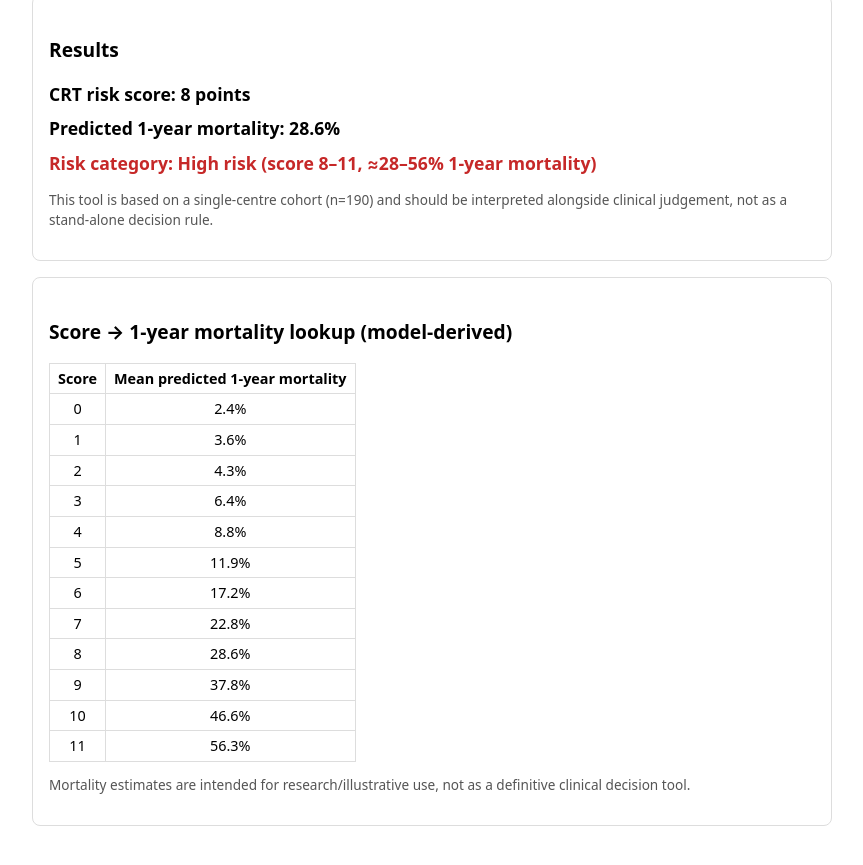
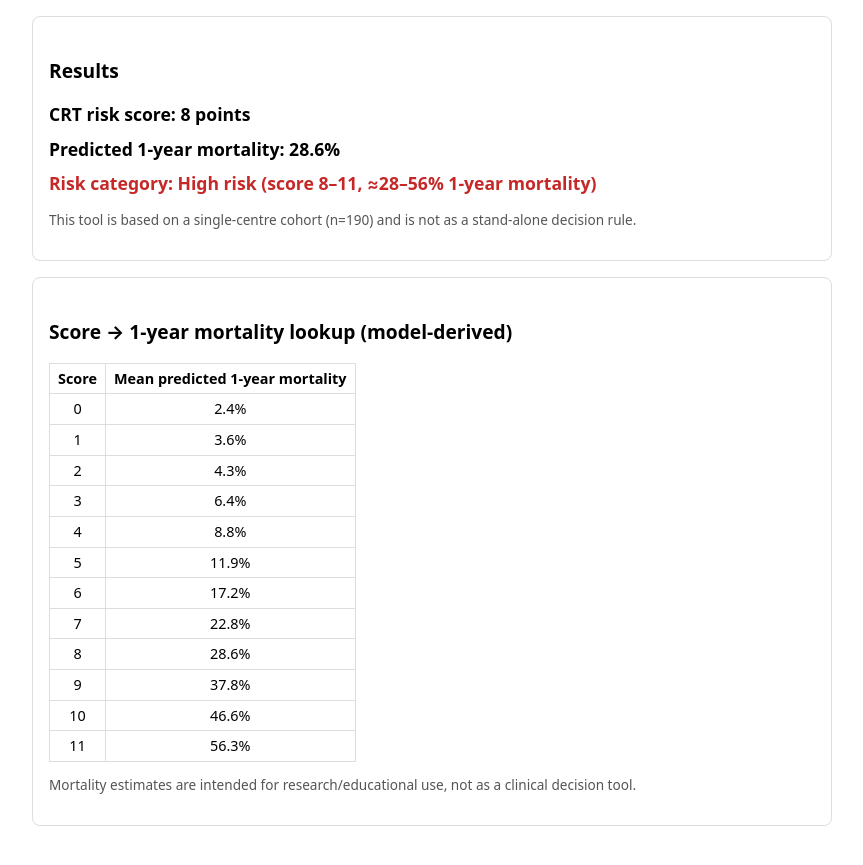
Before and after one commit to HF-Tools/crt-mortality-risk-calculator, a plain HTML site: page index.html in a window 1280 px wide. Shown: the part 735-1600 px from the top of the page, without its empty margins (208-1071 px from the left). Drawn offline with Linux system fonts and the light colour scheme.

Commit message:
Revise educational disclaimers in index.html

```diff
--- a/index.html
+++ b/index.html
@@ -76,7 +76,7 @@
 <body>
   <h1>CRT Decision Support Tool for Hospitalised HF Patients</h1>
   <p class="small">
-    Points-based risk score derived from a single centre cohort of 190 heart failure hospitalised patients who went on to have an inpatient or outpatient CRT. Higher scores indicate higher risk of 1-year mortality.
+    This is an unvalidated research/education tool and should not be used to guide care decisions. Points-based risk score derived from a single centre cohort of 190 heart failure hospitalised patients who went on to have an inpatient or outpatient CRT. Higher scores indicate higher risk of 1-year mortality.
   </p>
 
   <div class="card">
@@ -149,7 +149,7 @@
       <tbody></tbody>
     </table>
     <p class="small">
-      Mortality estimates are intended for research/illustrative use, not as a definitive clinical decision tool.
+      Mortality estimates are intended for research/educational use, not as a clinical decision tool.
     </p>
   </div>
 
@@ -267,7 +267,7 @@
       catEl.textContent = "Risk category: " + cat.text;
       catEl.classList.add(cat.css);
 
-      extraEl.textContent = "This tool is based on a single-centre cohort (n=190) and should be interpreted alongside clinical judgement, not as a stand-alone decision rule.";
+      extraEl.textContent = "This tool is based on a single-centre cohort (n=190) and is not as a stand-alone decision rule.";
     }
 
     // Calculate once on load with defaults
```
